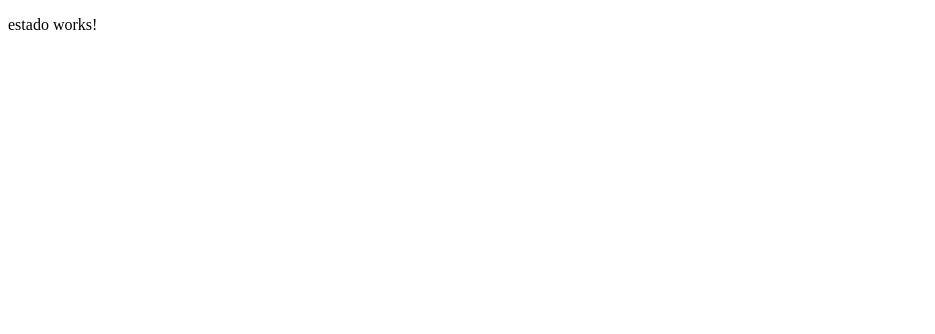
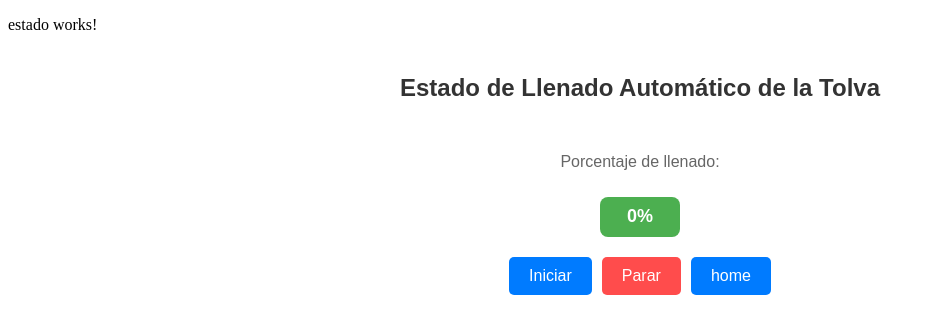
Before and after one commit to SrUlises/ecotruckAngular, an Angular app: page /estado in a window 1280 px wide. Shown: the top 334 px of the page, without its empty margins (0-935 px from the left). Built offline with nearby package versions, Linux system fonts and the light colour scheme.

Commit message:
ya funciona el boton de estado

```diff
--- a/src/app/app.component.ts
+++ b/src/app/app.component.ts
@@ -1,9 +1,10 @@
 import { Component } from '@angular/core';
-//import { Router } from '@angular/router';
+import { Router } from '@angular/router';
 import { RouterOutlet } from '@angular/router';
 import { LoginComponent } from './login/login.component';
 import { HomeComponent } from './home/home.component';
 import { AgregarComponent } from './agregar/agregar.component';
+import { EstadoComponent } from './estado/estado.component';
 
 @Component({
   selector: 'app-root',
--- a/src/app/app.routes.ts
+++ b/src/app/app.routes.ts
@@ -12,5 +12,6 @@ export const routes: Routes = [
   { path: "agregar", component: AgregarComponent },
   { path: "estado", component: EstadoComponent },
   { path: "home", component: HomeComponent },
+  { path: "home", component: HomeComponent },
 
 ];
--- a/src/app/estado/estado.component.css
+++ b/src/app/estado/estado.component.css
@@ -0,0 +1,74 @@
+.estado-container {
+  display: flex;
+  flex-direction: column;
+  align-items: center;
+  margin: 20px;
+  font-family: Arial, sans-serif;
+}
+
+h2 {
+  margin-bottom: 15px;
+  color: #333;
+}
+
+.porcentaje-container {
+  display: flex;
+  flex-direction: column;
+  align-items: center;
+  margin: 20px 0;
+}
+
+.porcentaje-container p {
+  font-size: 16px;
+  color: #666;
+}
+
+.porcentaje-display {
+  width: 80px;
+  height: 40px;
+  display: flex;
+  justify-content: center;
+  align-items: center;
+  font-size: 18px;
+  font-weight: bold;
+  color: #fff;
+  background-color: #4CAF50;
+  border-radius: 8px;
+  margin-top: 10px;
+}
+
+.botones {
+  display: flex;
+  gap: 10px;
+}
+
+button {
+  padding: 10px 20px;
+  font-size: 16px;
+  cursor: pointer;
+  border: none;
+  border-radius: 5px;
+  color: #fff;
+  background-color: #007BFF;
+  transition: background-color 0.3s;
+}
+
+button:hover {
+  background-color: #0056b3;
+}
+
+#btnParar {
+  background-color: #FF4C4C;
+}
+
+#btnParar:hover {
+  background-color: #CC0000;
+}
+
+#btnVacio {
+  background-color: #777;
+}
+
+#btnVacio:hover {
+  background-color: #555;
+}
--- a/src/app/estado/estado.component.html
+++ b/src/app/estado/estado.component.html
@@ -1 +1,15 @@
 <p>estado works!</p>
+<div class="estado-container">
+  <h2>Estado de Llenado Automático de la Tolva</h2>
+
+  <div class="porcentaje-container">
+    <p>Porcentaje de llenado:</p>
+    <div class="porcentaje-display">0%</div>
+  </div>
+
+  <div class="botones">
+    <button id="btnIniciar">Iniciar</button>
+    <button id="btnParar">Parar</button>
+    <button (click)="redirectToRoute()" class="submit-btn">home</button>
+  </div>
+</div>
--- a/src/app/estado/estado.component.ts
+++ b/src/app/estado/estado.component.ts
@@ -1,4 +1,5 @@
 import { Component } from '@angular/core';
+import { Router } from '@angular/router';
 
 @Component({
   selector: 'app-estado',
@@ -8,5 +9,9 @@ import { Component } from '@angular/core';
   styleUrl: './estado.component.css'
 })
 export class EstadoComponent {
+  constructor(private router: Router) { }
 
+  redirectToRoute() {
+    this.router.navigate(['/home']);
+  }
 }
```
